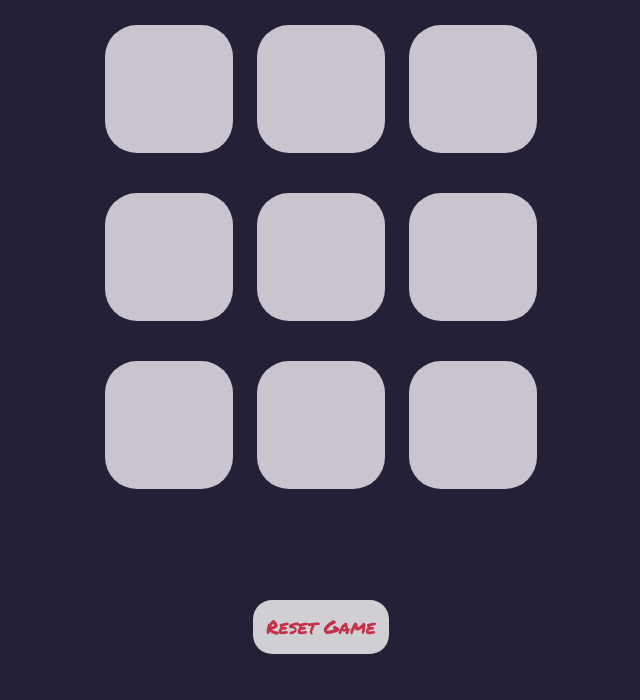
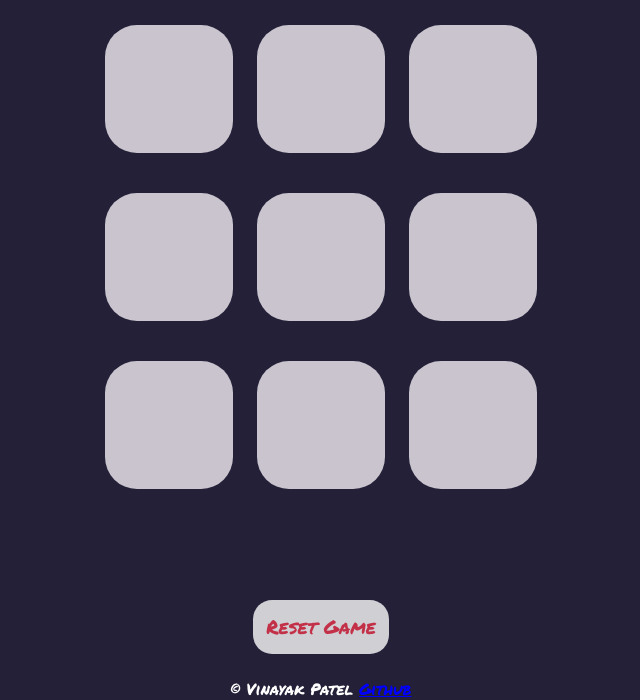
Before and after one commit to vinnu112p/Tic_Tac_Toe_Game, a plain HTML site: page index.html in a window 1280 px wide. Shown: the part 116-816 px from the top of the page, without its empty margins (319-959 px from the left). Drawn offline with nearby package versions, Linux system fonts and the light colour scheme.

Commit message:
index.html

```diff
--- a/index.html
+++ b/index.html
@@ -36,7 +36,11 @@
 
             <button id="resetbtn">Reset Game</button>
         </div>
+         <br>
 
+            <div>
+                <p style="color: white;"> &copy; Vinayak Patel <a style="color: blue;" href="https://github.com/vinnu112p">Github</a> </p>
+            </div>
         <script src="https://cdn.jsdelivr.net/npm/gsap@3.12.5/dist/gsap.min.js"></script>
     <script src="script.js"></script>
 </body>
```
